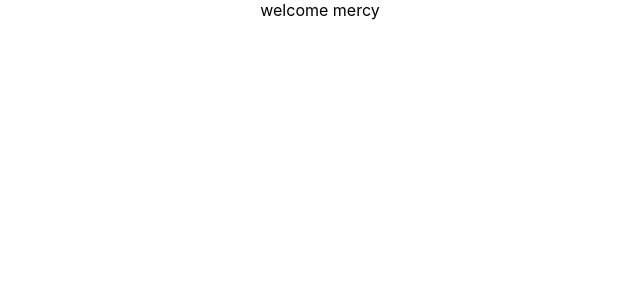
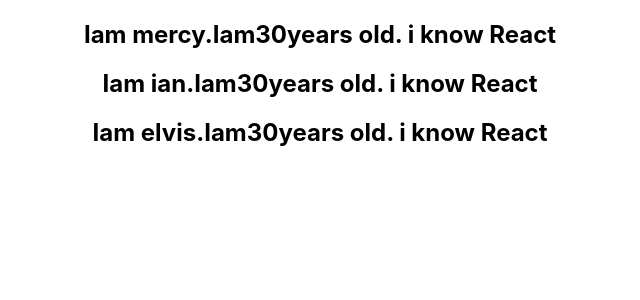
Before and after one commit to wairimukanene/React_hello, a React (Create React App) app: page / in a window 1280 px wide. Shown: the top 300 px of the page, without its empty margins (320-960 px from the left). Built offline with nearby package versions, Linux system fonts and the light colour scheme.

Commit message:
list rendering

```diff
--- a/src/App.js
+++ b/src/App.js
@@ -11,6 +11,7 @@
 import EventBind from './components/EventBind';
 import ParentComponent from './components/ParentComponent';
 import UserGreeting from './components/UserGreeting';
+import NameList from './components/NameList';
 
 // function App() {
 //   return (
@@ -28,7 +29,8 @@
     return(
       <div className="App">
         {
-          <UserGreeting/>
+          <NameList/>
+          // <UserGreeting/>
           //<ParentComponent/>
           //<EventBind/>
           //<FunctionClick />
--- /dev/null
+++ b/src/components/NameList.js
@@ -0,0 +1,39 @@
+import React from 'react'
+
+function NameList() {
+    const persons = [
+        {
+            id:1,
+            name:'mercy',
+            age:30,
+            skill:'React'
+        },
+        {
+
+            id:1,
+            name:'ian',
+            age:30,
+            skill:'React'
+        },
+        {
+
+            id:1,
+            name:'elvis',
+            age:30,
+            skill:'React'
+        }
+    ]
+
+    const personList = persons.map(person => <h2>Iam {person.name}.Iam{person.age}years old. i know {person.skill}</h2>)
+
+  return (
+    <div>
+        {
+       personList
+        }
+
+    </div>
+  )
+}
+
+export default NameList
```
